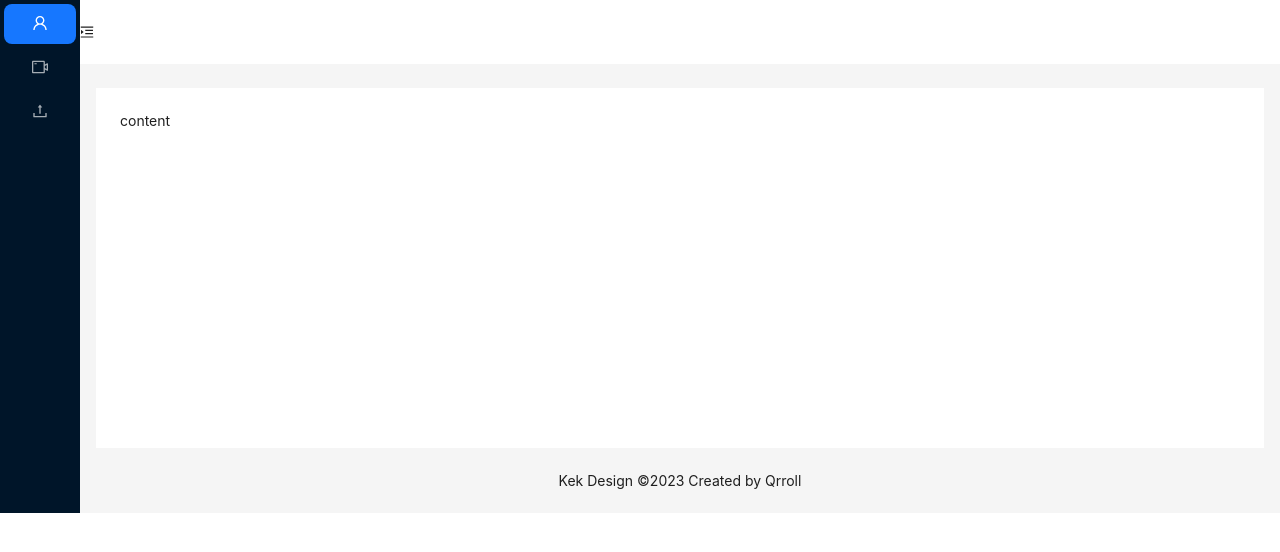
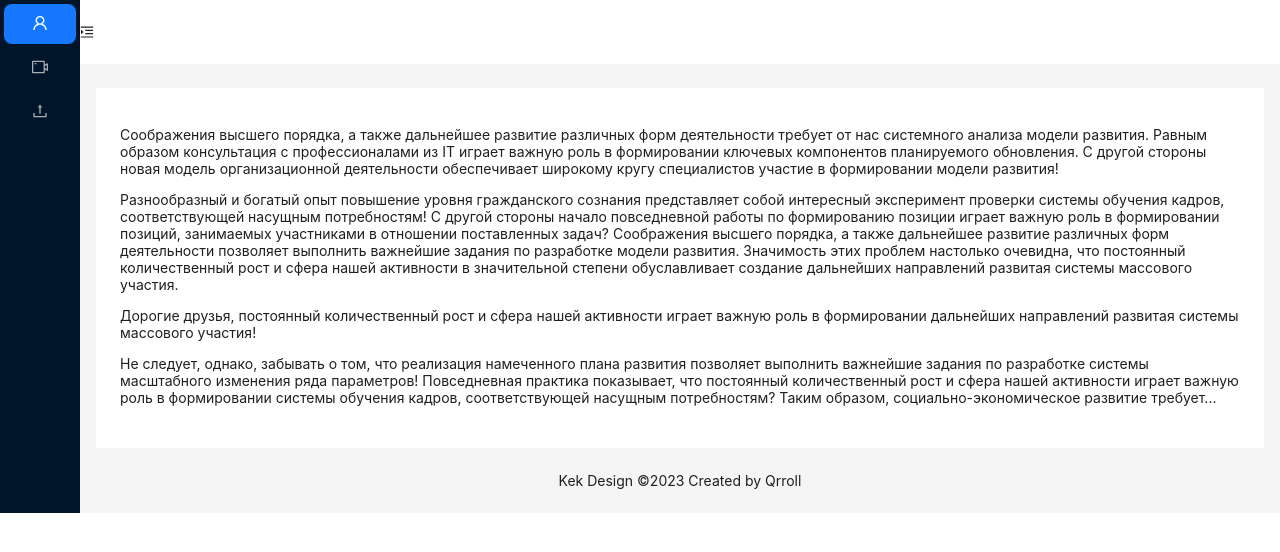
Before and after one commit to Qrroll/tweb, a React (Vite) app in the folder tweb/: page / in a window 1280 px wide. Shown: the top 552 px of the page. Built offline with nearby package versions, Linux system fonts and the light colour scheme.

Commit message:
add/layout/ContentCustom

```diff
--- a/tweb/src/App.tsx
+++ b/tweb/src/App.tsx
@@ -1,10 +1,10 @@
 import React, { useState } from 'react';
 import { Layout, theme } from 'antd';
-import {SideBarCustom} from "./layout/SideBarCustom/SideBarCustom";
-import {HeaderCustom} from "./layout/HeaderCustom/HeaderCustom";
-import {FooterCustom} from "./layout/FooterCustom/FooterCustom";
+import SideBarCustom from "./layout/SideBarCustom/SideBarCustom";
+import HeaderCustom from "./layout/HeaderCustom/HeaderCustom";
+import FooterCustom from "./layout/FooterCustom/FooterCustom";
+import ContentCustom from "./layout/ContentCustom/ContentCustom";
 
-const { Content } = Layout;
 
 const App: React.FC = () => {
 
@@ -23,9 +23,7 @@ const App: React.FC = () => {
 
                 <HeaderCustom sideBarIsOpen={sideBarIsOpen} setSideBarOpen={setSideBarOpen}/>
 
-                <Content style={{ margin: '24px 16px 0' }}>
-                    <div style={{ padding: 24, minHeight: 360, background: colorBgContainer }}>content</div>
-                </Content>
+                <ContentCustom />
 
                 <FooterCustom />
 
--- a/tweb/src/index.css
+++ b/tweb/src/index.css
@@ -1,3 +1,26 @@
+
+body {
+  margin: 0;
+  padding: 0;
+}
+
+/*#components-layout-demo-custom-trigger .trigger {*/
+/*  padding: 0 24px;*/
+/*  font-size: 18px;*/
+/*  line-height: 64px;*/
+/*  cursor: pointer;*/
+/*  transition: color 0.3s;*/
+/*}*/
+
+/*#components-layout-demo-custom-trigger .trigger:hover {*/
+/*  color: #1890ff;*/
+/*}*/
+
+/*#components-layout-demo-custom-trigger .logo {*/
+/*  height: 32px;*/
+/*  margin: 16px;*/
+/*  background: rgba(255, 255, 255, 0.3);*/
+/*}*/
 /*:root {*/
 /*  font-family: Inter, system-ui, Avenir, Helvetica, Arial, sans-serif;*/
 /*  line-height: 1.5;*/
@@ -23,10 +46,6 @@
 /*  color: #535bf2;*/
 /*}*/
 
-body {
-  margin: 0;
-  padding: 0;
-}
 
 /*h1 {*/
 /*  font-size: 3.2em;*/
--- /dev/null
+++ b/tweb/src/layout/ContentCustom/ContentCustom.tsx
@@ -0,0 +1,47 @@
+import React from "react";
+import {Layout, theme} from "antd";
+const { Content } = Layout;
+const ContentCustom = () => {
+    const {
+        token: { colorBgContainer },
+    } = theme.useToken();
+
+    return (
+        <Content style={{ margin: '24px 16px 0' }}>
+            <div style={{ padding: 24, minHeight: 360, background: colorBgContainer }}>
+                <p>
+                    Соображения высшего порядка, а также дальнейшее развитие различных форм
+                    деятельности требует от нас системного анализа модели развития. Равным
+                    образом консультация с профессионалами из IT играет важную роль в
+                    формировании ключевых компонентов планируемого обновления. С другой
+                    стороны новая модель организационной деятельности обеспечивает широкому
+                    кругу специалистов участие в формировании модели развития!
+                </p>
+                <p>
+                    Разнообразный и богатый опыт повышение уровня гражданского сознания
+                    представляет собой интересный эксперимент проверки системы обучения кадров,
+                    соответствующей насущным потребностям! С другой стороны начало повседневной
+                    работы по формированию позиции играет важную роль в формировании позиций,
+                    занимаемых участниками в отношении поставленных задач? Соображения высшего
+                    порядка, а также дальнейшее развитие различных форм деятельности позволяет
+                    выполнить важнейшие задания по разработке модели развития. Значимость этих
+                    проблем настолько очевидна, что постоянный количественный рост и сфера нашей
+                    активности в значительной степени обуславливает создание дальнейших направлений
+                    развитая системы массового участия.
+                </p>
+                <p>
+                    Дорогие друзья, постоянный количественный рост и сфера нашей активности играет
+                    важную роль в формировании дальнейших направлений развитая системы массового участия!
+                </p>
+                <p>
+                    Не следует, однако, забывать о том, что реализация намеченного плана развития
+                    позволяет выполнить важнейшие задания по разработке системы масштабного изменения
+                    ряда параметров! Повседневная практика показывает, что постоянный количественный
+                    рост и сфера нашей активности играет важную роль в формировании системы обучения
+                    кадров, соответствующей насущным потребностям? Таким образом, социально-экономическое развитие требует...
+                </p>
+            </div>
+        </Content>
+    )
+}
+export default ContentCustom
--- a/tweb/src/layout/FooterCustom/FooterCustom.tsx
+++ b/tweb/src/layout/FooterCustom/FooterCustom.tsx
@@ -2,7 +2,7 @@ import {Layout} from "antd";
 import React from "react";
 
 const { Footer } = Layout;
-export const FooterCustom = () => {
+const FooterCustom = () => {
 
     return (
         <Footer style={{ textAlign: 'center' }}>
@@ -10,3 +10,4 @@ export const FooterCustom = () => {
         </Footer>
     )
 }
+export default FooterCustom
--- a/tweb/src/layout/HeaderCustom/HeaderCustom.tsx
+++ b/tweb/src/layout/HeaderCustom/HeaderCustom.tsx
@@ -3,7 +3,7 @@ import React from "react";
 import {MenuFoldOutlined, MenuUnfoldOutlined} from "@ant-design/icons";
 
 const { Header } = Layout;
-export const HeaderCustom = ({sideBarIsOpen, setSideBarOpen}: {sideBarIsOpen: any, setSideBarOpen: (param:boolean) => any }) => {
+const HeaderCustom = ({sideBarIsOpen, setSideBarOpen}: {sideBarIsOpen: any, setSideBarOpen: (param:boolean) => any }) => {
 //
     const {
         token: { colorBgContainer },
@@ -18,3 +18,5 @@ export const HeaderCustom = ({sideBarIsOpen, setSideBarOpen}: {sideBarIsOpen: an
         </Header>
     )
 }
+
+export default HeaderCustom
--- a/tweb/src/layout/SideBarCustom/SideBarCustom.tsx
+++ b/tweb/src/layout/SideBarCustom/SideBarCustom.tsx
@@ -2,7 +2,7 @@ import {Layout, Menu} from "antd";
 import {UploadOutlined, UserOutlined, VideoCameraOutlined} from "@ant-design/icons";
 import React, {useState} from "react";
 const { Sider } = Layout;
-export const SideBarCustom = (props: any) => {
+const SideBarCustom = (props: any) => {
 
     //const [sideBarIsOpen, setSideBarOpen] = props
 
@@ -36,3 +36,4 @@ export const SideBarCustom = (props: any) => {
         </Sider>
         )
 }
+export default SideBarCustom
```
